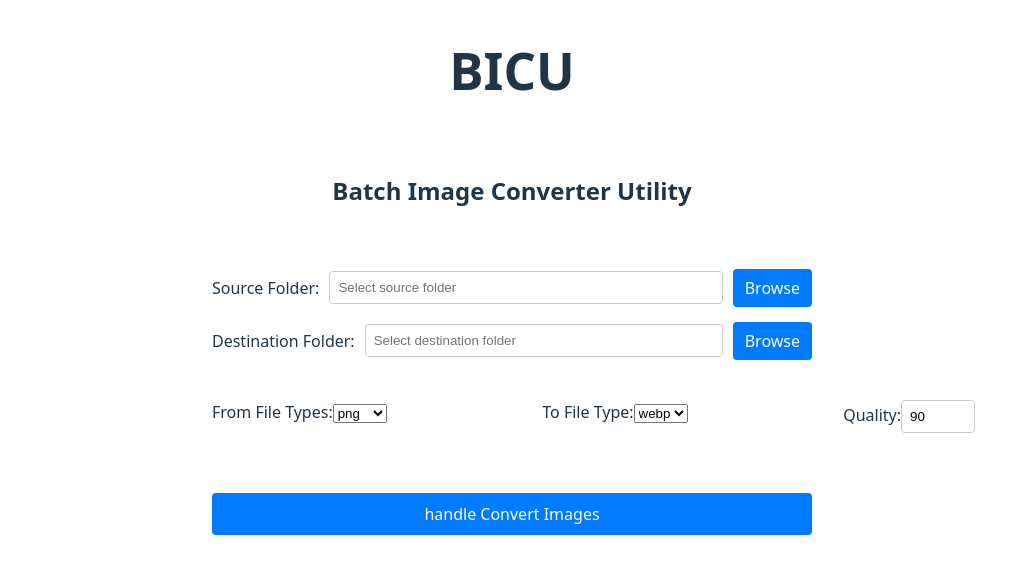
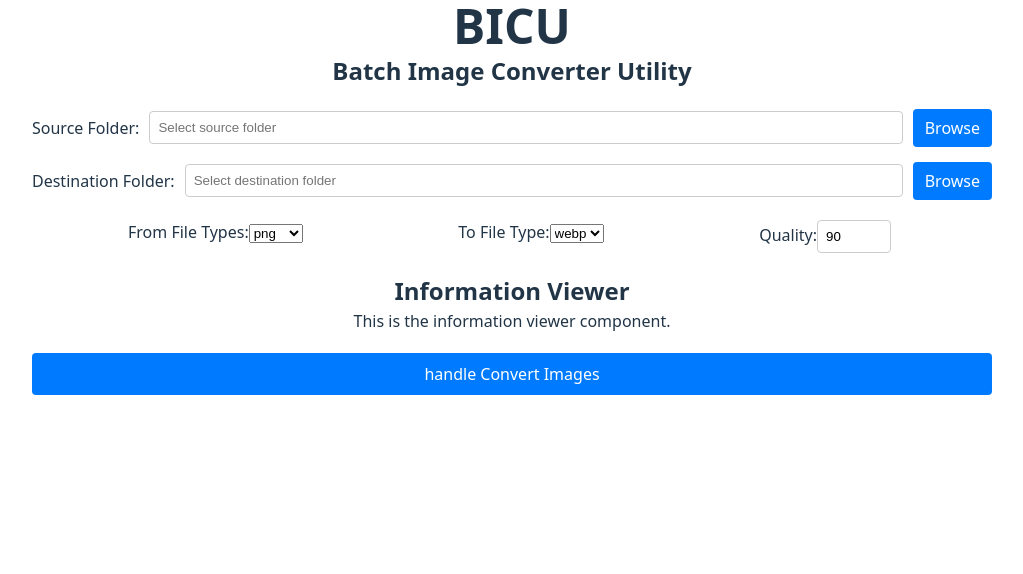
Before and after one commit to danieleugenevoigt/Image-Converter, a React (Vite) app in the folder image-converter/: page / in a window 1280 px wide. Shown: the top 574 px of the page, without its empty margins (128-1151 px from the left). Built offline with nearby package versions, Linux system fonts and the light colour scheme.

Commit message:
added informationViewer componenet to App.js. Added css

```diff
--- a/image-converter/src/App.css
+++ b/image-converter/src/App.css
@@ -3,9 +3,8 @@
   flex-direction: column;
   align-items: right;
   justify-content: center;
-  gap: 20px;
   text-align: center;
-  max-width: 600px;
+  max-width: 80vw;
   margin: auto;
 }
 
--- a/image-converter/src/App.jsx
+++ b/image-converter/src/App.jsx
@@ -1,8 +1,9 @@
 import { useState } from "react";
 import { open } from "@tauri-apps/plugin-dialog";
 import { invoke } from "@tauri-apps/api/core";
+import InformationViewer from "./InformationViewer/InformationViewer.jsx";
+import "./App.css";
 
-import "./App.css";
 
 function App() {
   const [sourcePath, setSourcePath] = useState("");
@@ -87,11 +88,10 @@ function App() {
           <label>From File Types:</label>
           <select value={fromFileType} onChange={(e) => setFromFileType(e.target.value)}>
             <option value="*">Any</option>
+            <option value="webp">webp</option>
+            <option value="jpeg">jpeg</option>
             <option value="png">png</option>
-            <option value="jpeg">jpeg</option>
-            <option value="bmp">bmp</option>
             <option value="tif">tif</option>
-            <option value="webp">webp</option>
           </select>
         </div>
         <div className="to-file-types">
@@ -113,7 +113,7 @@ function App() {
             onChange={(e) => setQuality(Number(e.target.value))}          />
         </div>
       </div>
-
+      <div><InformationViewer /></div>
       <button className="convert-button" onClick={handleConvertImages} disabled={isConverting}>
         {isConverting ? "Converting..." : "handle Convert Images"}
       </button>
--- /dev/null
+++ b/image-converter/src/InformationViewer/InformationViewer.jsx
@@ -0,0 +1,13 @@
+import React from 'react'
+import './informationViewer.css'
+
+const InformationViewer = () => {
+  return (
+    <div classname='information-viewer'>
+      <h2>Information Viewer</h2>
+      <p>This is the information viewer component.</p>
+    </div>
+  )
+}
+
+export default InformationViewer
--- /dev/null
+++ b/image-converter/src/InformationViewer/informationViewer.css
@@ -0,0 +1,14 @@
+.information-viewer {
+    background-color: #2be95d;
+    padding: 20px;
+    border-radius: 8px;
+    display: flex;
+    flex-direction: row;
+    align-items: center;
+    justify-content: top;
+    gap: 20px;
+    text-align: center;
+    max-height: 10vh;
+    max-width: 50vw;
+    margin: auto;
+  }
--- a/image-converter/src/index.css
+++ b/image-converter/src/index.css
@@ -1,3 +1,9 @@
+* {
+  box-sizing: border-box;
+  margin: 0;
+  padding: 0;
+}
+
 :root {
   font-family: system-ui, Avenir, Helvetica, Arial, sans-serif;
   line-height: 1.5;
@@ -32,7 +38,7 @@ body {
 }
 
 h1 {
-  font-size: 3.2em;
+  font-size: 3rem;
   line-height: 1.1;
 }
 
```
